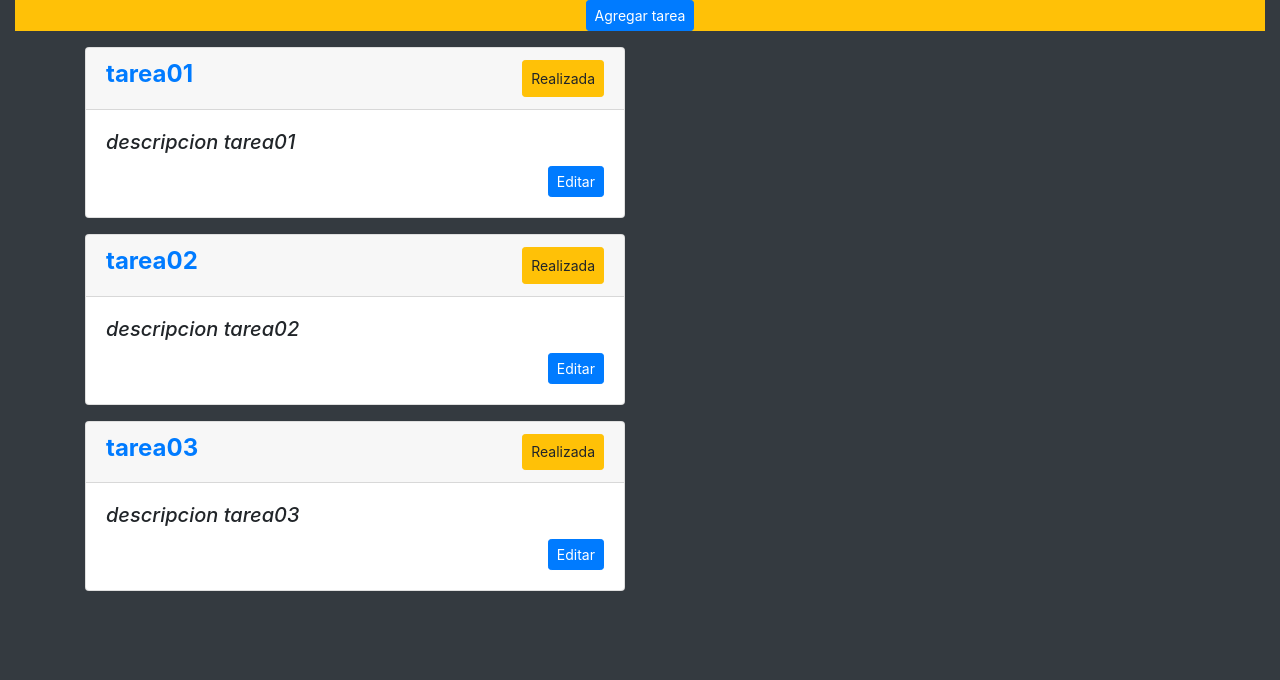
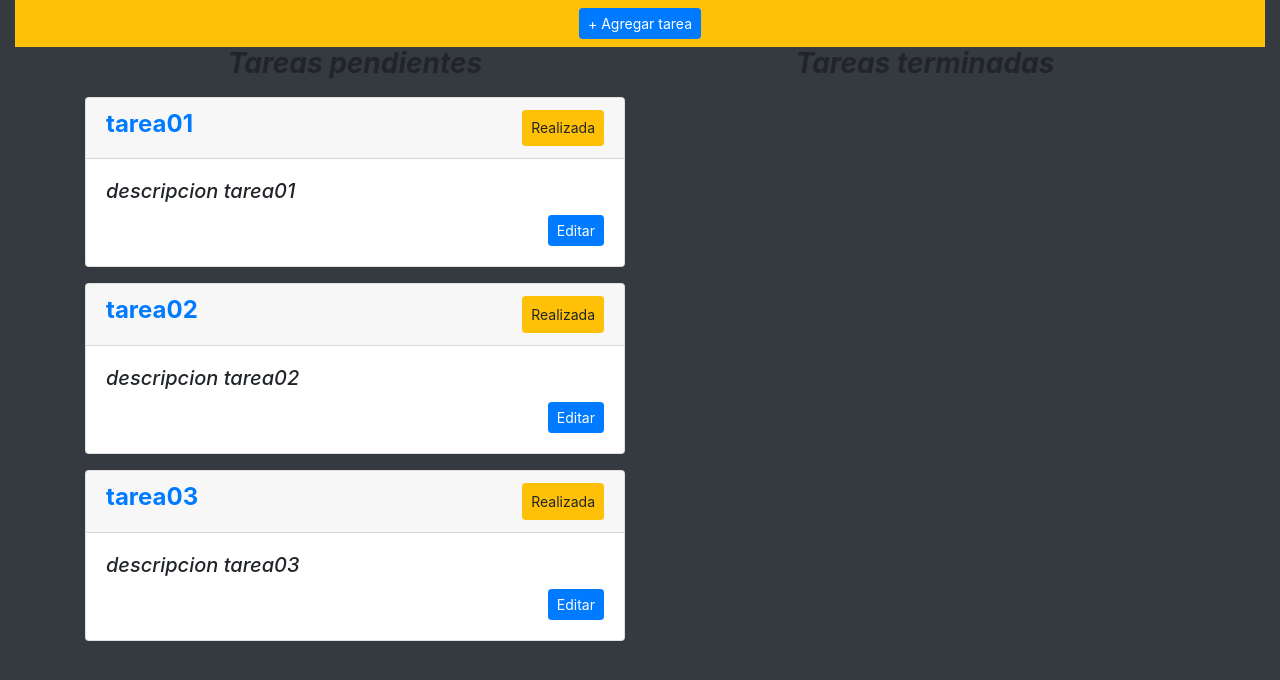
Before and after one commit to maurofuentes/task-list, a React (Create React App) app: page / in a window 1280 px wide. Shown: the top 680 px of the page. Built offline with nearby package versions, Linux system fonts and the light colour scheme.

Commit message:
starting with taskList titles

```diff
--- a/src/components/NavBar.js
+++ b/src/components/NavBar.js
@@ -18,9 +18,9 @@ class NavBar extends Component {
                         onSubmit={onSubmitNav}
                     >
                         <input
-                            className="btn btn-sm btn-primary"
+                            className="btn btn-sm btn-primary m-2"
                             type="submit"
-                            value="Agregar tarea"
+                            value="+ Agregar tarea"
                         />
                     </form>
 
--- a/src/components/TaskList.js
+++ b/src/components/TaskList.js
@@ -39,10 +39,12 @@ class TaskList extends Component{
             <div className="container">
                 <div className="row d-flex justify-content-between">
                     <div className="col-md-6">
+                        <h3 className="font-weight-bold font-italic text-center">Tareas pendientes</h3>
                         {newTask}
                     </div>
 
                     <div className="col-md-6">
+                    <h3 className="font-weight-bold font-italic text-center">Tareas terminadas</h3>
                         {taskDone}
                     </div>
 
```
